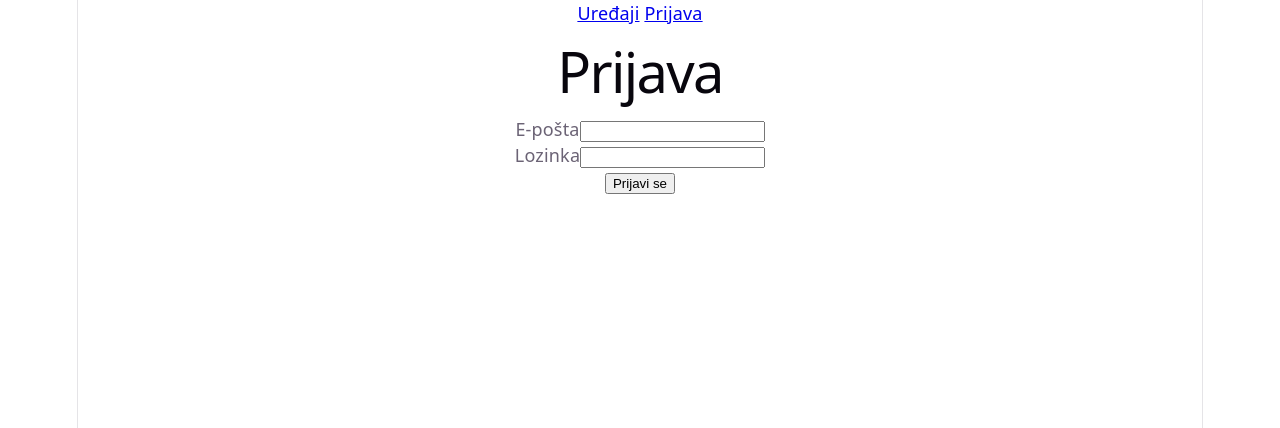
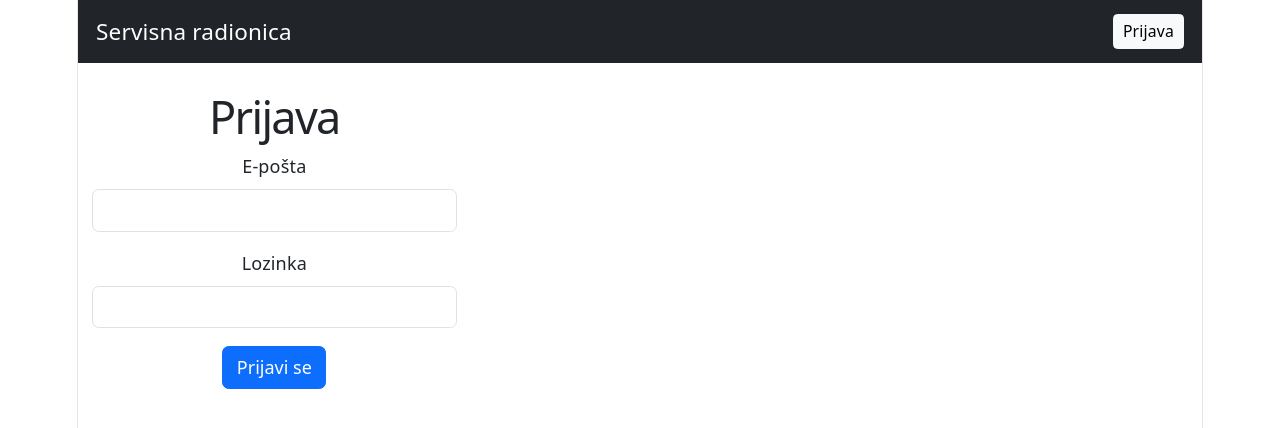
Before and after one commit to Jan432os/tw2-servisna-radionica-projekt, a React (Vite) app: page /login in a window 1280 px wide. Shown: the top 428 px of the page. Built offline with nearby package versions, Linux system fonts and the light colour scheme; no server answers.

Commit message:
Bootstrap izgled, responzivnost na 375px i pristupačnost tipkovnicom

```diff
--- a/src/main.jsx
+++ b/src/main.jsx
@@ -5,6 +5,7 @@ import { Provider } from 'react-redux'
 import { store } from './store/store.js'
 import { restoreSession } from './store/authSlice.js'
 import './index.css'
+import 'bootstrap/dist/css/bootstrap.min.css'
 import App from './App.jsx'
 
 if (localStorage.getItem('token')) {
--- a/src/pages/DeviceDetailPage.jsx
+++ b/src/pages/DeviceDetailPage.jsx
@@ -26,7 +26,7 @@ function DeviceDetailPage() {
   }
 
   if (status === 'loading') return <p>Učitavanje...</p>
-  if (status === 'error') return <p role="alert">{error.message}</p>
+  if (status === 'error') return <p className="text-danger" role="alert">{error.message}</p>
 
   return (
     <div>
@@ -35,16 +35,16 @@ function DeviceDetailPage() {
       <p>Vrsta: {device.type}</p>
       <p>Serijski broj: {device.serialNumber}</p>
       <p>Klijent: {device.client?.name} ({device.client?.email})</p>
-      {deleteError ? <p role="alert">{deleteError.message}</p> : null}
+      {deleteError ? <p className="text-danger" role="alert">{deleteError.message}</p> : null}
 
-      <nav>
+      <nav className="d-flex gap-2 mb-3">
         {user ? (
           <>
-            <Link to={`/devices/${id}/edit`}>Uredi</Link>{' '}
-            <button type="button" onClick={handleDelete}>Obriši</button>{' '}
+            <Link className="btn btn-secondary btn-sm" to={`/devices/${id}/edit`}>Uredi</Link>
+            <button type="button" className="btn btn-danger btn-sm" onClick={handleDelete}>Obriši</button>
           </>
         ) : null}
-        <NavLink to="work-orders">Radni nalozi</NavLink>
+        <NavLink className="btn btn-outline-primary btn-sm" to="work-orders">Radni nalozi</NavLink>
       </nav>
 
       <Outlet />
--- a/src/pages/DeviceWorkOrdersPage.jsx
+++ b/src/pages/DeviceWorkOrdersPage.jsx
@@ -7,11 +7,12 @@ function DeviceWorkOrdersPage() {
   const { status, data: orders, error } = useFetch(() => devicesService.getWorkOrders(id), [id])
 
   if (status === 'loading') return <p>Učitavanje naloga...</p>
-  if (status === 'error') return <p role="alert">{error.message}</p>
+  if (status === 'error') return <p className="text-danger" role="alert">{error.message}</p>
   if (orders.length === 0) return <p>Ovaj uređaj još nema radnih naloga.</p>
 
   return (
-    <table>
+    <div className="table-responsive">
+      <table className="table table-sm table-striped">
         <thead>
           <tr>
             <th>Broj naloga</th>
@@ -31,6 +32,7 @@ function DeviceWorkOrdersPage() {
           ))}
         </tbody>
       </table>
+    </div>
   )
 }
 
--- a/src/pages/DevicesListPage.jsx
+++ b/src/pages/DevicesListPage.jsx
@@ -41,7 +41,7 @@ function DevicesListPage() {
   }
 
   if (status === 'error') {
-    return <p role="alert">{error}</p>
+    return <p className="text-danger" role="alert">{error}</p>
   }
 
   const filtered = filterByType(devices, typeFilter)
@@ -66,13 +66,17 @@ function DevicesListPage() {
     <div>
       <h1>Uređaji</h1>
 
-      {user ? <p><Link to="/devices/new">+ Novi uređaj</Link></p> : null}
+      {user ? (
+        <p><Link className="btn btn-primary btn-sm" to="/devices/new">+ Novi uređaj</Link></p>
+      ) : null}
 
-      <div>
-        <label htmlFor="search">Pretraga</label>
+      <div className="row g-2 mb-3">
+        <div className="col-12 col-md-5">
+          <label htmlFor="search" className="form-label">Pretraga</label>
           <input
             id="search"
             type="text"
+            className="form-control"
             value={searchTerm}
             onChange={(e) => {
               setSearchTerm(e.target.value)
@@ -80,10 +84,13 @@ function DevicesListPage() {
             }}
             placeholder="Proizvođač, model, serijski broj ili klijent"
           />
+        </div>
 
-        <label htmlFor="type-filter">Vrsta</label>
+        <div className="col-6 col-md-4">
+          <label htmlFor="type-filter" className="form-label">Vrsta</label>
           <select
             id="type-filter"
+            className="form-select"
             value={typeFilter}
             onChange={(e) => {
               setTypeFilter(e.target.value)
@@ -95,10 +102,13 @@ function DevicesListPage() {
               <option key={type} value={type}>{type}</option>
             ))}
           </select>
+        </div>
 
-        <label htmlFor="per-page">Po stranici</label>
+        <div className="col-6 col-md-3">
+          <label htmlFor="per-page" className="form-label">Po stranici</label>
           <select
             id="per-page"
+            className="form-select"
             value={perPage}
             onChange={(e) => {
               setPerPage(Number(e.target.value))
@@ -110,17 +120,23 @@ function DevicesListPage() {
             ))}
           </select>
         </div>
+      </div>
 
       {totalItems === 0 ? (
         <p>Nema pronađenih uređaja za zadane uvjete.</p>
       ) : (
         <>
-          <table>
+          <div className="table-responsive">
+            <table className="table table-striped table-hover align-middle">
               <thead>
                 <tr>
                   {COLUMNS.map((column) => (
                     <th key={column.key}>
-                    <button type="button" onClick={() => handleSort(column.key)}>
+                      <button
+                        type="button"
+                        className="btn btn-link p-0 text-decoration-none fw-bold"
+                        onClick={() => handleSort(column.key)}
+                      >
                         {column.label}
                         {sortKey === column.key ? (sortDirection === 'asc' ? ' ▲' : ' ▼') : ''}
                       </button>
@@ -140,13 +156,24 @@ function DevicesListPage() {
                 ))}
               </tbody>
             </table>
+          </div>
 
-          <div>
-            <button type="button" disabled={currentPage <= 1} onClick={() => setPage(currentPage - 1)}>
+          <div className="d-flex justify-content-between align-items-center flex-wrap gap-2">
+            <button
+              type="button"
+              className="btn btn-outline-secondary btn-sm"
+              disabled={currentPage <= 1}
+              onClick={() => setPage(currentPage - 1)}
+            >
               Prethodna
             </button>
-            <span> Stranica {currentPage} / {totalPages} ({totalItems} uređaja) </span>
-            <button type="button" disabled={currentPage >= totalPages} onClick={() => setPage(currentPage + 1)}>
+            <span>Stranica {currentPage} / {totalPages} ({totalItems} uređaja)</span>
+            <button
+              type="button"
+              className="btn btn-outline-secondary btn-sm"
+              disabled={currentPage >= totalPages}
+              onClick={() => setPage(currentPage + 1)}
+            >
               Sljedeća
             </button>
           </div>
--- a/src/pages/Layout.jsx
+++ b/src/pages/Layout.jsx
@@ -6,20 +6,22 @@ function Layout() {
 
   return (
     <div>
-      <header>
-        <nav>
-          <NavLink to="/devices">Uređaji</NavLink>{' '}
+      <nav className="navbar navbar-expand navbar-dark bg-dark px-3">
+        <NavLink className="navbar-brand" to="/devices">Servisna radionica</NavLink>
+        <div className="d-flex align-items-center gap-3 ms-auto">
           {user ? (
             <>
-              <span>Prijavljen: {user.name}</span>{' '}
-              <button type="button" onClick={logout}>Odjava</button>
+              <span className="text-light">Prijavljen: {user.name}</span>
+              <button type="button" className="btn btn-outline-light btn-sm" onClick={logout}>
+                Odjava
+              </button>
             </>
           ) : (
-            <NavLink to="/login">Prijava</NavLink>
+            <NavLink className="btn btn-outline-light btn-sm" to="/login">Prijava</NavLink>
           )}
-        </nav>
-      </header>
-      <main>
+        </div>
+      </nav>
+      <main className="container py-4">
         <Outlet />
       </main>
     </div>
--- a/src/pages/LoginPage.jsx
+++ b/src/pages/LoginPage.jsx
@@ -19,23 +19,35 @@ function LoginPage() {
   }
 
   return (
-    <div>
+    <div className="col-12 col-md-6 col-lg-4">
       <h1>Prijava</h1>
 
-      {error ? <p role="alert">{error}</p> : null}
+      {error ? <p className="text-danger" role="alert">{error}</p> : null}
 
       <form onSubmit={handleSubmit} noValidate>
-        <div>
-          <label htmlFor="email">E-pošta</label>
-          <input id="email" type="email" value={email} onChange={(e) => setEmail(e.target.value)} />
+        <div className="mb-3">
+          <label htmlFor="email" className="form-label">E-pošta</label>
+          <input
+            id="email"
+            type="email"
+            className="form-control"
+            value={email}
+            onChange={(e) => setEmail(e.target.value)}
+          />
         </div>
 
-        <div>
-          <label htmlFor="password">Lozinka</label>
-          <input id="password" type="password" value={password} onChange={(e) => setPassword(e.target.value)} />
+        <div className="mb-3">
+          <label htmlFor="password" className="form-label">Lozinka</label>
+          <input
+            id="password"
+            type="password"
+            className="form-control"
+            value={password}
+            onChange={(e) => setPassword(e.target.value)}
+          />
         </div>
 
-        <button type="submit" disabled={status === 'loading'}>
+        <button type="submit" className="btn btn-primary" disabled={status === 'loading'}>
           {status === 'loading' ? 'Prijava...' : 'Prijavi se'}
         </button>
       </form>
--- a/src/pages/NotFoundPage.jsx
+++ b/src/pages/NotFoundPage.jsx
@@ -2,9 +2,9 @@ import { Link } from 'react-router-dom'
 
 function NotFoundPage() {
   return (
-    <div>
+    <div className="text-center py-5">
       <h1>Stranica ne postoji</h1>
-      <p><Link to="/devices">Natrag na popis uređaja</Link></p>
+      <p><Link className="btn btn-primary" to="/devices">Natrag na popis uređaja</Link></p>
     </div>
   )
 }
```
Lines whose indentation alone changed are shown as unchanged.
